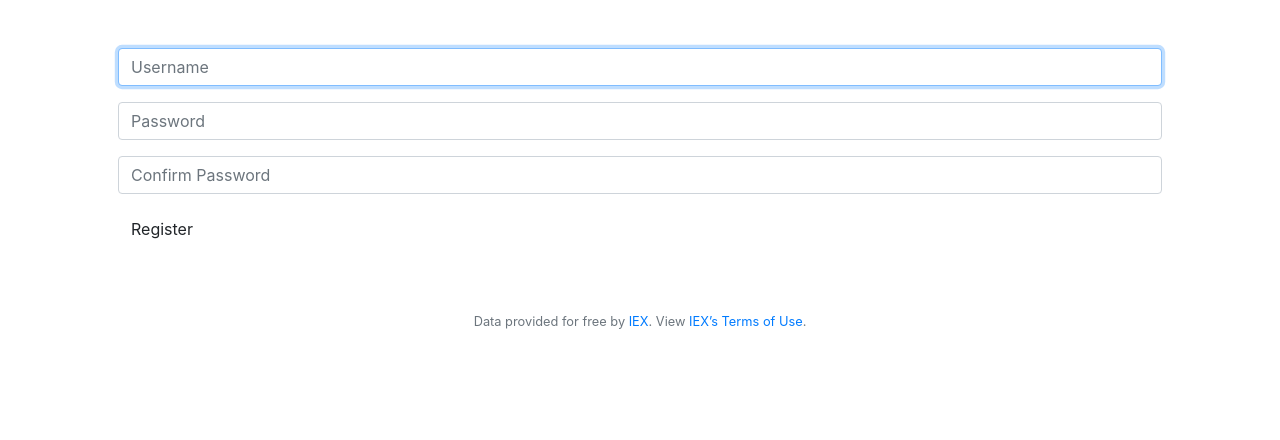
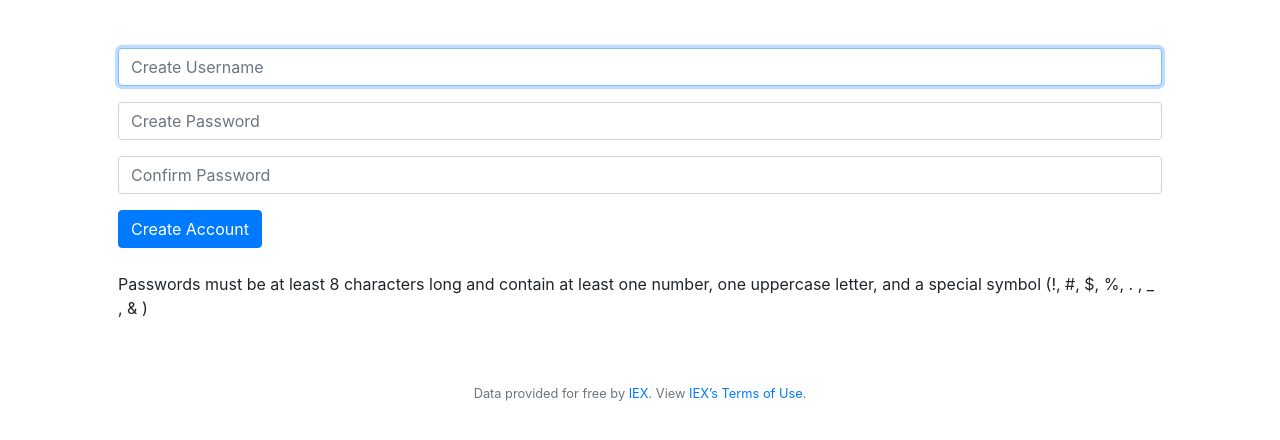
Before and after one commit to Malmahrezi/workspace, a Flask app: page /register in a window 1280 px wide. Shown: the part 76-516 px from the top of the page. Run offline with Flask 2, Linux system fonts and the light colour scheme; some libraries are stand-ins or nearby versions.

Commit message:
automated commit by check50 [check50=True]

```diff
--- a/templates/register.html
+++ b/templates/register.html
@@ -5,20 +5,18 @@
 {% endblock %}
 
 {% block main %}
-    <form action="{{ url_for('register') }}" method="post">
-        <fieldset>
+    <form action="/register" method="post">
         <div class="form-group">
-                <input autocomplete="off" autofocus class="form-control" name="username" placeholder="Username" type="text"/>
+            <input autocomplete="off" autofocus class="form-control" name="username" placeholder="Create Username" type="text">
         </div>
         <div class="form-group">
-                <input class="form-control" name="password" placeholder="Password" type="password"/>
+            <input class="form-control" name="password" placeholder="Create Password" type="password">
         </div>
         <div class="form-group">
-                <input class="form-control" name="confirm_pass" placeholder="Confirm Password" type="password"/>
+            <input class="form-control" name="confirmation" placeholder="Confirm Password" type="password">
         </div>
-            <div class="form-group">
-                <button class="btn btn-default" type="submit">Register</button>
-            </div>
-        </fieldset>
+        <button class="btn btn-primary" type="submit">Create Account</button></button>
     </form>
+    <br>
+    <p>Passwords must be at least 8 characters long and contain at least one number, one uppercase letter, and a special symbol (!, #, $, %, . , _ , & )</p>
 {% endblock %}
```
Lines whose indentation alone changed are shown as unchanged.
